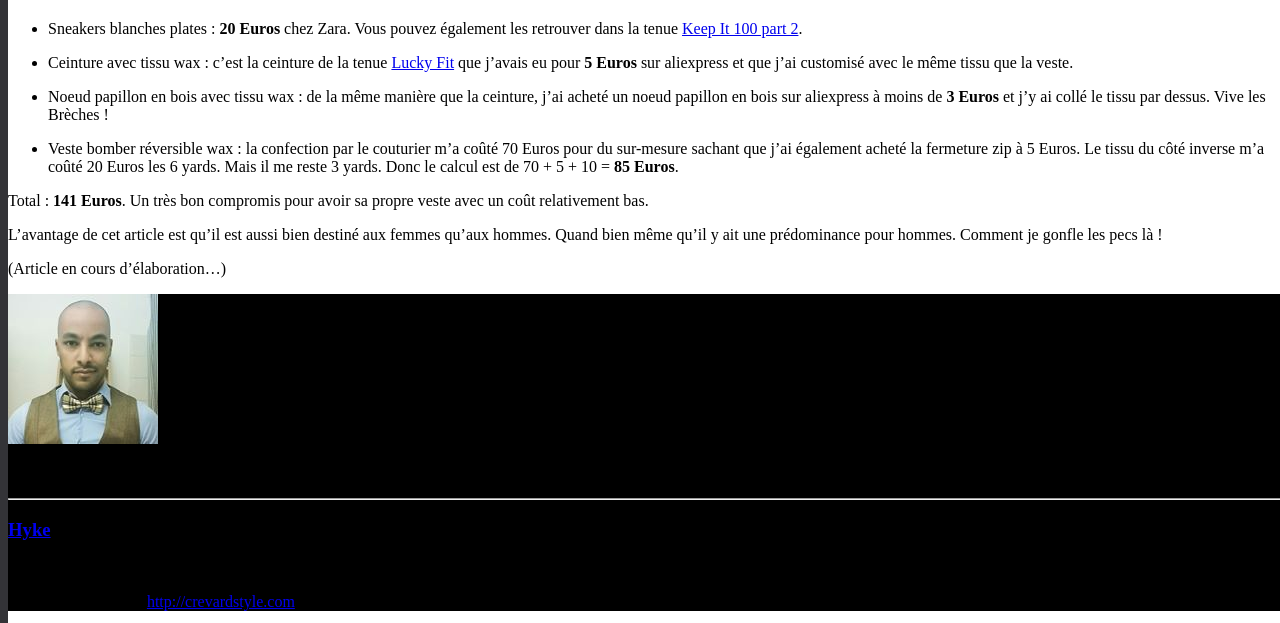
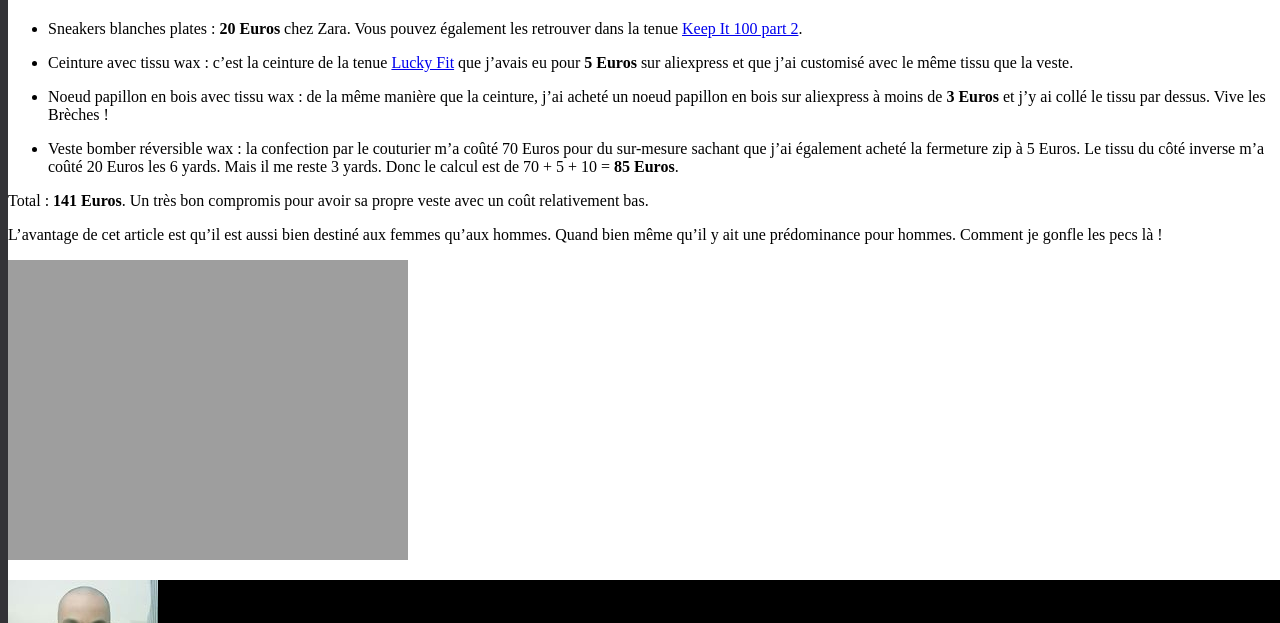
Before and after one commit to darkh2/darkh2.github.io, a Jekyll site: the page built from _posts/2018-08-26-Décontracté-Chic-&-Wax.md, in a window 1280 px wide and 900 px high, scrolled down 10870 px, cut to the strip 0-623 px from the top of the window. Built offline with Jekyll 4.4.1, drawn with Linux system fonts in a browser that asks for light colours; comment, search, counter and statistics services are not loaded.

Commit message:
Update 2018-08-26-Décontracté-Chic-&-Wax.md

```diff
--- a/_posts/2018-08-26-Décontracté-Chic-&-Wax.md
+++ b/_posts/2018-08-26-Décontracté-Chic-&-Wax.md
@@ -107,4 +107,4 @@ Total : **141 Euros**. Un très bon compromis pour avoir sa propre veste avec un
 
 L'avantage de cet article est qu'il est aussi bien destiné aux femmes qu'aux hommes. Quand bien même qu'il y ait une prédominance pour hommes. Comment je gonfle les pecs là !
 
-(Article en cours d'élaboration...)
+![dcw_end]({{site.url}}/{{site.baseurl}}img/dcw_end.jpg)
```
